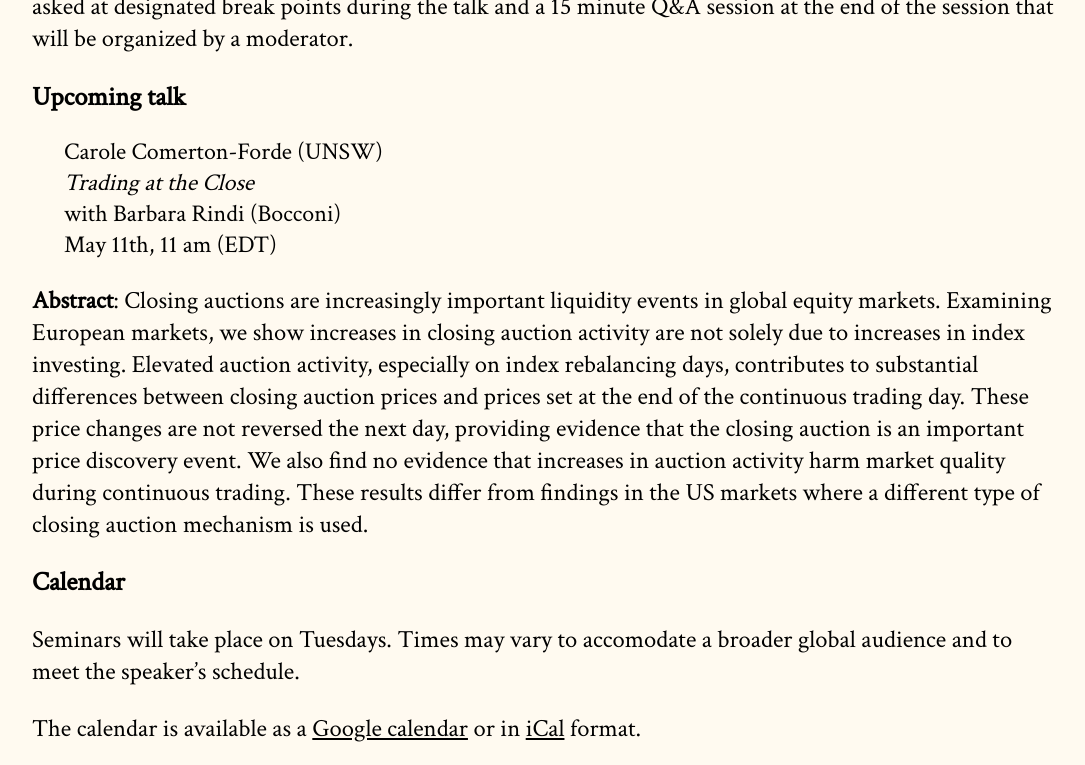
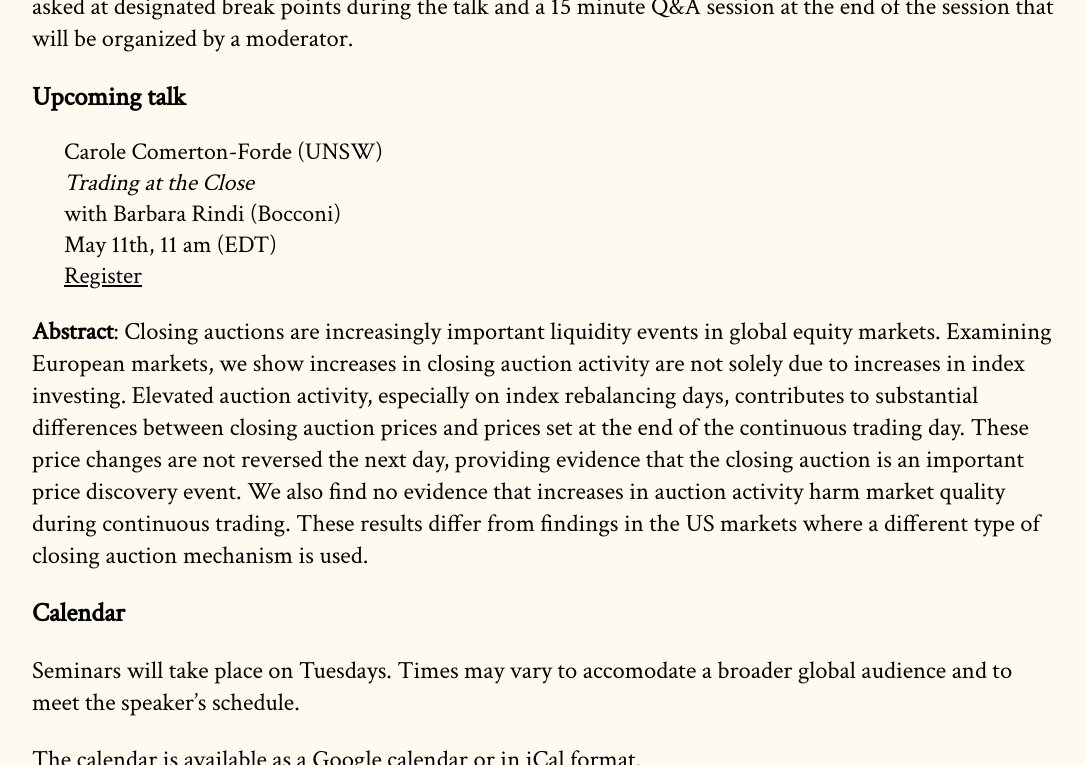
Before and after one commit to cpfiffer/microstructure.exchange, a Jekyll site: the page built from index.md, in a window 1280 px wide and 900 px high, scrolled down 381 px, cut to the strip 0-765 px from the top of the window. Shown: the whole strip, without its empty margins (96-1181 px from the left). Built offline with Jekyll 4.4.1, drawn with Linux system fonts in a browser that asks for light colours; some web fonts are replaced.

Commit message:
Add weblink

```diff
--- a/_config.yml
+++ b/_config.yml
@@ -17,7 +17,7 @@ speaker-info:
   speaker-date: May 11th, 11 am (EDT)
   # discussant: "Gideon Saar (Cornell University)"
   # paper-link: https://papers.ssrn.com/sol3/papers.cfm?abstract_id=3776874
-  # webinar-link: https://stockholmuniversity.zoom.us/meeting/register/u50rdeuprDMoGdRv2WTvgYgOczh_DQtMA-qN
+  webinar-link: https://stockholmuniversity.zoom.us/meeting/register/u5cpduCprDssHtFm8ApiLgcOYlSiPIEfJPZu
   # slides-link: /slides/RobinhoodSlides_TME.pdf
 
 # 2021 Winter lineup
```
